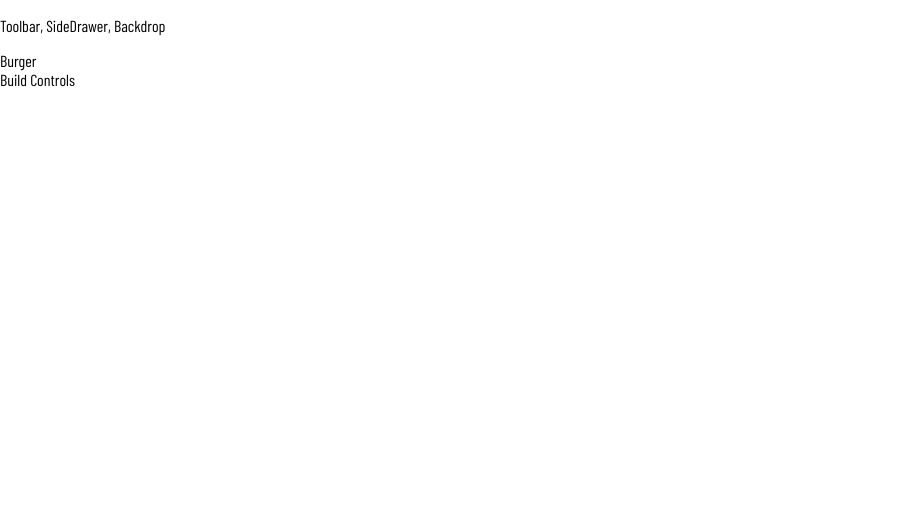
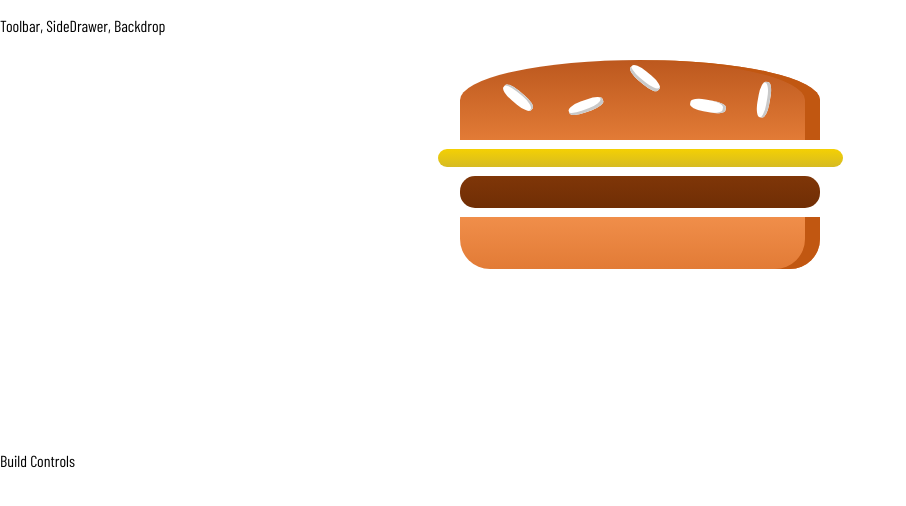
Before and after one commit to YY-Huang/createBurger, a React (Create React App) app: page / in a window 1280 px wide. Shown: the top 506 px of the page, without its empty margins (0-906 px from the left). Built offline with nearby package versions, Linux system fonts and the light colour scheme.

Commit message:
renamed css modules

```diff
--- a/src/components/Burger/Burger.js
+++ b/src/components/Burger/Burger.js
@@ -0,0 +1,16 @@
+import React from "react";
+import classes from "./Burger.module.css";
+import BurgerIngredient from "./BurgerIngredient/BurgerIngredient";
+
+const burger = (props) => {
+  return (
+    <div className={classes.Burger}>
+      <BurgerIngredient type="bread-top" />
+      <BurgerIngredient type="cheese" />
+      <BurgerIngredient type="meat" />
+      <BurgerIngredient type="bread-bottom" />
+    </div>
+  );
+};
+
+export default burger;
--- /dev/null
+++ b/src/components/Burger/Burger.module.css
@@ -0,0 +1,30 @@
+.Burger {
+  width: 100%;
+  margin: auto;
+  height: 250px;
+  overflow: scroll;
+  text-align: center;
+  font-weight: bold;
+  font-size: 1.2rem;
+}
+
+@media (min-width: 1000px) and (min-height: 700px) {
+  .Burger {
+    width: 700px;
+    height: 600px;
+  }
+}
+
+@media (min-width: 500px) and (min-height: 401px) {
+  .Burger {
+    width: 450px;
+    height: 400px;
+  }
+}
+
+@media (min-width: 500) and (max-height: 400px) {
+  .Burger {
+    width: 350px;
+    height: 300px;
+  }
+}
--- a/src/components/Burger/BurgerIngredients/BurgerIngredients.js
+++ b/src/components/Burger/BurgerIngredient/BurgerIngredient.js
@@ -1,13 +1,13 @@
 import React, { Component } from "react";
 import PropTypes from "prop-types";
 
-import classes from "./BurgerIngredient.css";
+import classes from "./BurgerIngredient.module.css";
 
 class BurgerIngredient extends Component {
   render() {
     let ingredient = null;
 
-    switch (props.type) {
+    switch (this.props.type) {
       case "bread-bottom":
         ingredient = <div className={classes.BreadBottom}></div>;
         break;
--- a/src/containers/BurgerBuilder/BurgerBuilder.js
+++ b/src/containers/BurgerBuilder/BurgerBuilder.js
@@ -1,11 +1,12 @@
 import React, { Component } from "react";
 import Aux from "../../hoc/Aux";
+import Burger from "./../../components/Burger/Burger";
 
 class BurgerBuilder extends Component {
   render() {
     return (
       <Aux>
-        <div>Burger</div>
+        <Burger />
         <div>Build Controls</div>
       </Aux>
     );
```
Also changed, not shown: src/components/Burger/BurgerIngredient/BurgerIngredient.module.css (renamed from src/components/Burger/BurgerIngredients/BurgerIngredient.css), 1 other file (tests, documents, lock files or other folders).
